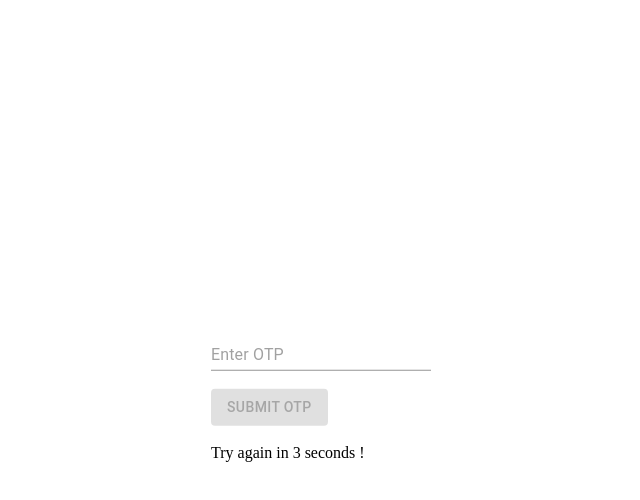
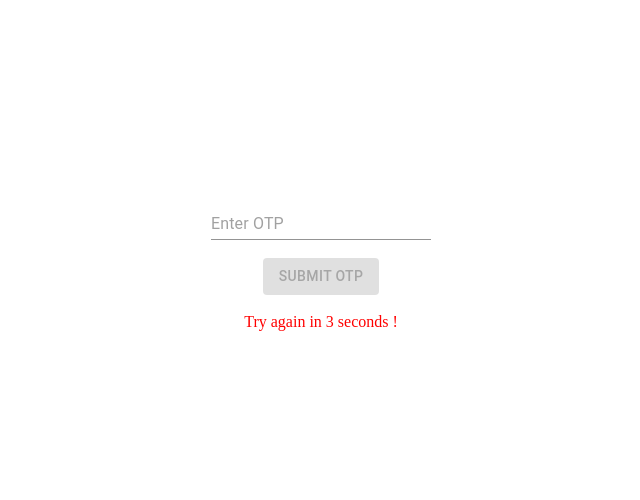
Before and after one commit to adityaghosh996/OTP-Checker, a React app: page / in a window 1280 px wide. Both pictures are taken after typing "Sample" into the empty fields and a click on the button "SUBMIT OTP". Shown: the top 500 px of the page, without its empty margins (319-959 px from the left). Built offline with nearby package versions, Linux system fonts and the light colour scheme.

Commit message:
Use css stylesheets

```diff
--- a/public/main.css
+++ b/public/main.css
@@ -1,4 +1,10 @@
-.primary-header {
-  color: blue;
-  font-size: 24px;
+.mainDiv {
+  margin: auto;
+  padding: 200px;
+  text-align: center;
+  border: 1px;
 }
+
+.label {
+  color: red;
+}
--- a/src/otp.tsx
+++ b/src/otp.tsx
@@ -54,17 +54,10 @@ class Otp extends React.Component<
   render() {
     console.log(this.state);
     return (
-      <div
-        style={{
-          position: "absolute",
-          left: "50%",
-          top: "50%",
-          transform: "translate(-50%, -50%)"
-        }}
-      >
+      <div className="mainDiv">
         <Input
           type="text"
-          style={{ textAlign: "center" }}
+          className="otpBox"
           value={this.state.otp}
           onChange={this.handleChange}
           placeholder="Enter OTP"
@@ -81,7 +74,7 @@ class Otp extends React.Component<
         </Button>
         <br />
         <br />
-        <label hidden={!this.state.isDisabled}>
+        <label hidden={!this.state.isDisabled} className="label">
           Try again in {this.state.counter} seconds !
         </label>
       </div>
```
Also changed, not shown: 1 other file (tests, documents, lock files or other folders).
